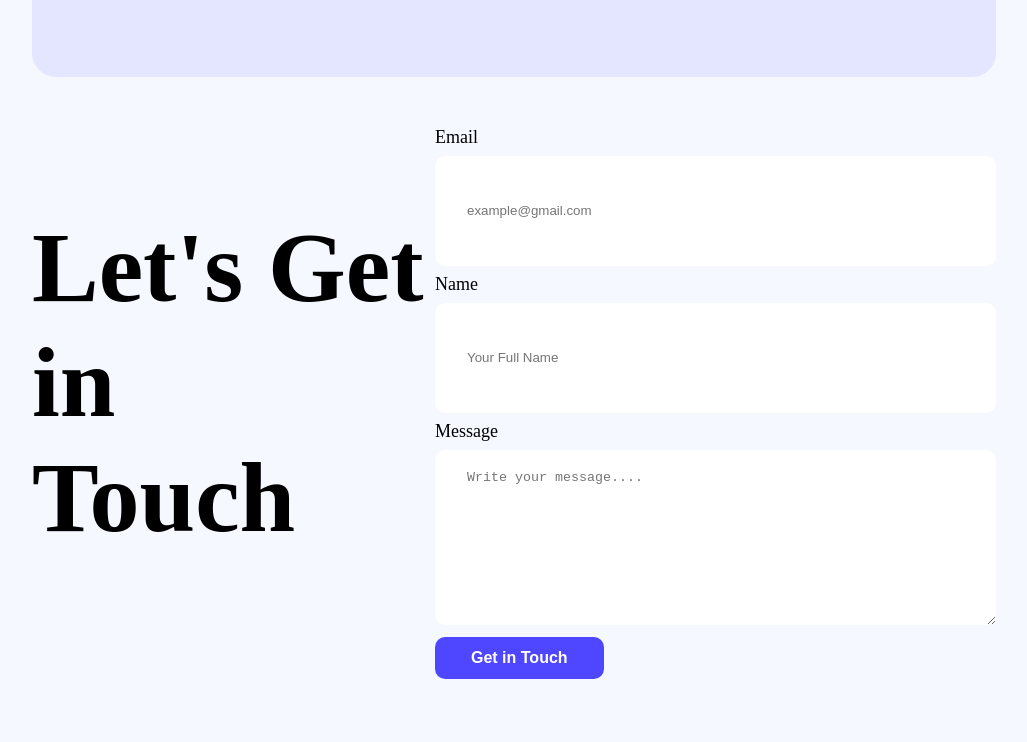
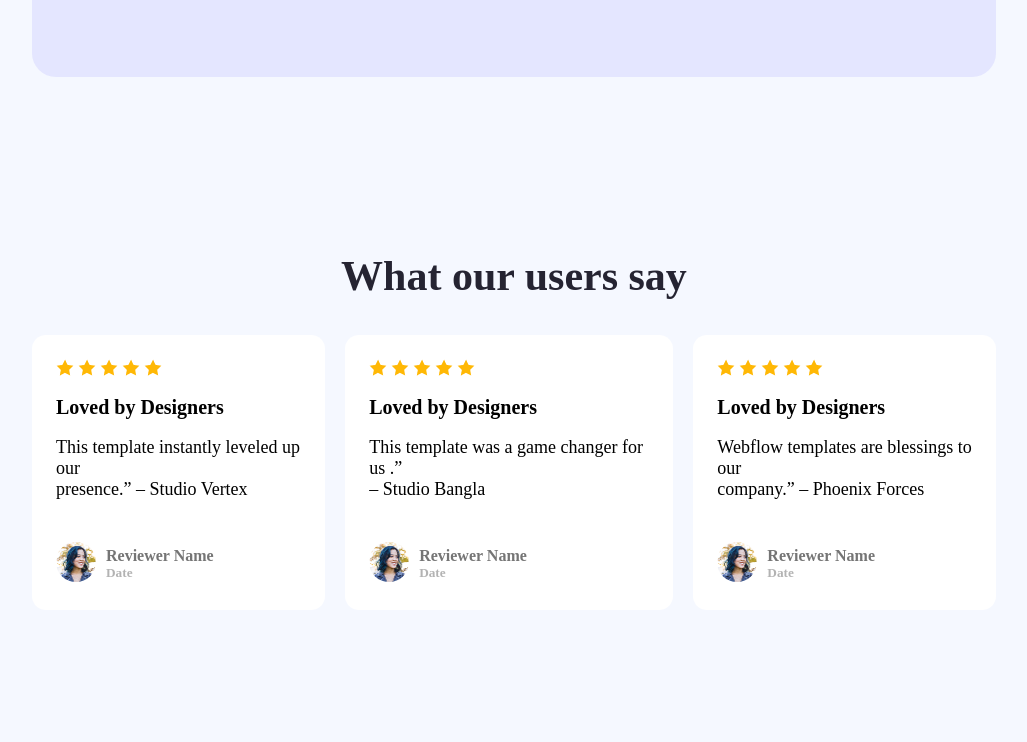
Before and after one commit to Oashii/Assignment-01, a plain HTML site: page index.html in a window 1280 px wide. Shown: the part 1670-2412 px from the top of the page, without its empty margins (126-1153 px from the left). Drawn offline with Linux system fonts and the light colour scheme.

Commit message:
added user's feedback section and worked on some css stuff

```diff
--- a/css/style.css
+++ b/css/style.css
@@ -128,6 +128,7 @@ label {
 
 .contact-container {
   padding-top: 50px;
+  padding-top: 135px;
 }
 
 .contact {
@@ -182,6 +183,7 @@ footer p {
   gap: 48px;
   font-size: 26px;
   padding-bottom: 105px;
+  padding-right: 50px;
 }
 
 footer a {
@@ -189,3 +191,62 @@ footer a {
   color: rgba(0, 0, 0, 0.5);
   text-align: center;
 }
+
+/* user ratings section */
+
+.ratings-container h1 {
+  text-align: center;
+  padding-top: 140px;
+}
+
+.ratings {
+  display: flex;
+  gap: 20px;
+  justify-content: center;
+}
+
+.user-ratings {
+  background-color: white;
+  border-radius: 14px;
+  padding: 24px;
+}
+
+.title3 {
+  font-size: 20px;
+}
+
+.sub-title3 {
+  font-size: 18px;
+  padding-bottom: 24px;
+}
+
+.user-id {
+  display: flex;
+  align-items: center;
+  gap: 10px;
+}
+
+.user-img {
+  width: 40px;
+  height: 40px;
+  border-radius: 50%;
+}
+
+.user-info {
+  display: flex;
+  flex-direction: column;
+  gap: 0;
+}
+
+.user-info h4 {
+  color: rgba(117, 117, 117, 1);
+}
+
+.user-info h5 {
+  color: rgba(179, 179, 179, 1);
+}
+
+.user-info h4,
+h5 {
+  margin: 0;
+}
--- a/index.html
+++ b/index.html
@@ -81,6 +81,87 @@
         </div>
       </section>
 
+      <section class="ratings-container">
+        <h1 class="title1">What our users say</h1>
+
+        <div class="ratings">
+          <div class="user-ratings">
+            <img src="Assets/icon-star.png" alt="star image" class="star" />
+            <img src="Assets/icon-star.png" alt="star image" class="star" />
+            <img src="Assets/icon-star.png" alt="star image" class="star" />
+            <img src="Assets/icon-star.png" alt="star image" class="star" />
+            <img src="Assets/icon-star.png" alt="star image" class="star" />
+            <h2 class="title3">Loved by Designers</h2>
+            <p class="sub-title3">
+              This template instantly leveled up our <br />
+              presence.” – Studio Vertex
+            </p>
+            <div class="user-id">
+              <div>
+                <img
+                  src="Assets/avatar.png"
+                  alt="profile image"
+                  class="user-img"
+                />
+              </div>
+              <div class="user-info">
+                <h4>Reviewer Name</h4>
+                <h5>Date</h5>
+              </div>
+            </div>
+          </div>
+          <div class="user-ratings">
+            <img src="Assets/icon-star.png" alt="star image" class="star" />
+            <img src="Assets/icon-star.png" alt="star image" class="star" />
+            <img src="Assets/icon-star.png" alt="star image" class="star" />
+            <img src="Assets/icon-star.png" alt="star image" class="star" />
+            <img src="Assets/icon-star.png" alt="star image" class="star" />
+            <h2 class="title3">Loved by Designers</h2>
+            <p class="sub-title3">
+              This template was a game changer for us .” <br />– Studio Bangla
+            </p>
+            <div class="user-id">
+              <div>
+                <img
+                  src="Assets/avatar.png"
+                  alt="profile image"
+                  class="user-img"
+                />
+              </div>
+              <div class="user-info">
+                <h4>Reviewer Name</h4>
+                <h5>Date</h5>
+              </div>
+            </div>
+          </div>
+          <div class="user-ratings">
+            <img src="Assets/icon-star.png" alt="star image" class="star" />
+            <img src="Assets/icon-star.png" alt="star image" class="star" />
+            <img src="Assets/icon-star.png" alt="star image" class="star" />
+            <img src="Assets/icon-star.png" alt="star image" class="star" />
+            <img src="Assets/icon-star.png" alt="star image" class="star" />
+            <h2 class="title3">Loved by Designers</h2>
+            <p class="sub-title3">
+              Webflow templates are blessings to our <br />
+              company.” – Phoenix Forces
+            </p>
+            <div class="user-id">
+              <div>
+                <img
+                  src="Assets/avatar.png"
+                  alt="profile image"
+                  class="user-img"
+                />
+              </div>
+              <div class="user-info">
+                <h4>Reviewer Name</h4>
+                <h5>Date</h5>
+              </div>
+            </div>
+          </div>
+        </div>
+      </section>
+
       <section class="contact-container">
         <div class="contact">
           <h2 style="font-size: 100px; font-weight: bold">
```
